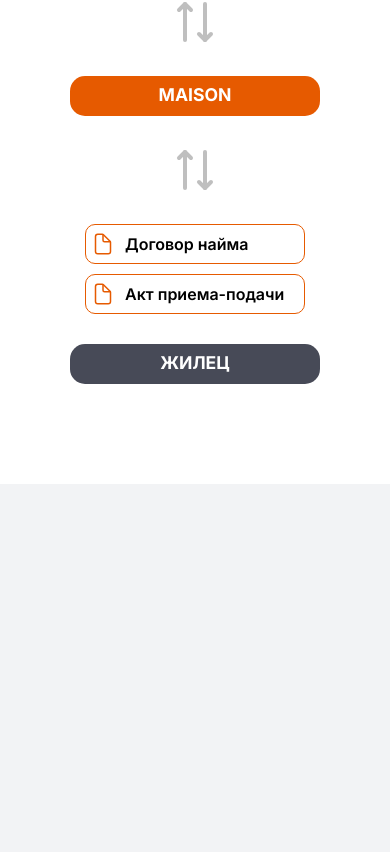
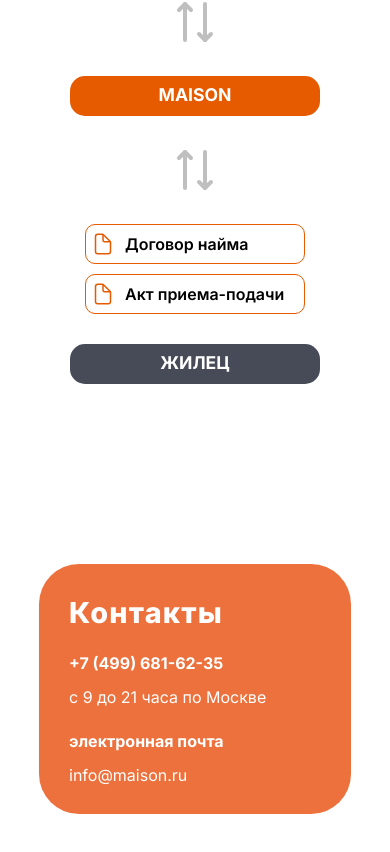
Before and after one commit to Illouminus/immo-agency, a Next.js app: page / in a window 390 px wide. Shown: the part 5340-6192 px from the top of the page. Before the commit the page ends 5824 px from the top, so only its background shows below. Built offline with nearby package versions, Linux system fonts and the light colour scheme.

Commit message:
adding navbar trick and contacts block

```diff
--- a/package.json
+++ b/package.json
@@ -14,12 +14,14 @@
     "react": "^18",
     "react-dom": "^18",
     "react-icons": "^4.11.0",
-    "react-phone-number-input": "^3.3.7"
+    "react-phone-number-input": "^3.3.7",
+    "react-scroll": "^1.9.0"
   },
   "devDependencies": {
     "@types/node": "^20",
     "@types/react": "^18",
     "@types/react-dom": "^18",
+    "@types/react-scroll": "^1.8.9",
     "autoprefixer": "^10",
     "eslint": "^8",
     "eslint-config-next": "13.5.6",
--- a/src/app/page.tsx
+++ b/src/app/page.tsx
@@ -4,6 +4,7 @@ import {Work} from "@/components/Work/Work";
 import {Advertisement} from "@/components/Advertisment/Advertisement";
 import {Insurance} from "@/components/Insurance/Insurance";
 import {Jurist} from "@/components/Jurist/Jurist";
+import {Contacts} from "@/components/Contacts/Contacts";
 
 export default function Home() {
   return (
@@ -14,6 +15,7 @@ export default function Home() {
         <Advertisement />
         <Insurance />
         <Jurist />
+        <Contacts />
     </main>
   )
 }
--- /dev/null
+++ b/src/components/Contacts/Contacts.module.css
@@ -0,0 +1,69 @@
+.container {
+    width: 100%;
+    display: flex;
+    justify-content: center;
+    background: #ffffff;
+    padding: 80px 0;
+}
+
+.contact_container {
+    background: #ED713C;
+    width: 60%;
+    height: 250px;
+    border-radius: 40px;
+    display: flex;
+    padding: 20px;
+}
+
+.cat_container {
+    width: 50%;
+}
+.contacts_container {
+    width: 50%;
+}
+
+.contacts_container h2{
+    font-weight: 800;
+    font-size: 1.8rem;
+    line-height: 1.3em;
+    letter-spacing: 1.2px;
+    text-align: left;
+    font-family: Inter, sans-serifa, sans-serif;
+    color: white;
+    padding: 10px;
+}
+
+.contacts_info_container {
+    color: white;
+    padding: 10px;
+    display: flex;
+    flex-direction: column;
+    gap: 20px;
+}
+
+.tel {
+    font-weight: 700;
+}
+.email {
+    font-weight: 700;
+}
+
+.info_trick {
+    display: flex;
+    flex-direction: column;
+    gap: 10px;
+}
+
+@media (max-width: 768px) {
+
+    .cat_container {
+        display: none;
+    }
+    .contacts_container {
+        width: 100%;
+    }
+
+    .contact_container {
+       width: 80%;
+    }
+}
--- /dev/null
+++ b/src/components/Contacts/Contacts.tsx
@@ -0,0 +1,46 @@
+"use client"
+import React from 'react';
+import cls from './Contacts.module.css'
+import { motion } from 'framer-motion';
+import Image from "next/image";
+import cat from '@/../public/images/img/cat.svg'
+export const Contacts = () => {
+    return (
+        <footer className={cls.container} id={"contacts"}>
+            <div className={cls.contact_container}>
+                <div className={cls.cat_container}>
+                    <motion.div className={cls.rabbit}
+                                initial={{ opacity: 0, y: 500 }}
+                                animate={{ opacity: 1, y: 0 }}
+                                transition={{ delay: 0.5, duration: 0.5 }}
+                    >
+                        <Image
+                            src={cat}
+                            alt={"cat"}
+                            width={200}
+                        />
+                    </motion.div>
+                </div>
+                <motion.div
+                    initial={{ opacity: 0, x: 500 }}
+                    animate={{ opacity: 1, x: 0 }}
+                    transition={{ delay: 0.5, duration: 0.5 }}
+                    className={cls.contacts_container}
+                >
+                    <h2>Контакты</h2>
+                    <div className={cls.contacts_info_container}>
+                        <div className={cls.info_trick}>
+                            <p className={cls.tel}>+7 (499) 681-62-35</p>
+                            <p>с 9 до 21 часа по Москве</p>
+                        </div>
+                        <div className={cls.info_trick}>
+                            <p className={cls.email}>электронная почта</p>
+                            <p>info@maison.ru</p>
+                        </div>
+                    </div>
+
+                </motion.div>
+            </div>
+        </footer>
+    );
+};
--- a/src/components/Insurance/Insurance.tsx
+++ b/src/components/Insurance/Insurance.tsx
@@ -9,7 +9,7 @@ import maks from '../../../public/images/Insurance/maks.png'
 import sber from '../../../public/images/Insurance/sber.png'
 export const Insurance = () => {
     return (
-        <div className={cls.container}>
+        <div className={cls.container} id={"insurance"}>
             <div className={cls.insurance_container}>
                 <h2>Страхование объекта </h2>
                 <p>
--- a/src/components/Jurist/Jurist.tsx
+++ b/src/components/Jurist/Jurist.tsx
@@ -2,14 +2,14 @@ import React from 'react';
 import cls from './Jurist.module.css'
 import {BsArrowLeft, BsArrowRight} from "react-icons/bs";
 import {IoDocumentOutline} from "react-icons/io5";
-import {FaArrowsUpDown} from "react-icons/fa6";
 import {TbArrowsUpDown} from "react-icons/tb";
+
 export const Jurist = () => {
 
     const styleDoc = { color: "#E65A00", fontSize: "1.5em" }
     const styleArrow = {color: "#BFBFBF", fontSize: "3em"}
     return (
-        <div className={cls.container}>
+        <div className={cls.container} id={"accord"}>
             <h2>Обеспечиваем юридическую безопасность</h2>
             <p>Обеспечиваем юридическую поддержку  и бухгалтерское сопровождение на всех этапах.</p>
             <p>Если вы не в Москве – подпишем договор дистанционно.</p>
--- a/src/components/Navbar/Navbar.module.css
+++ b/src/components/Navbar/Navbar.module.css
@@ -56,6 +56,10 @@
     cursor: pointer;
 }
 
+.activeLink {
+    border-bottom: 1px solid #E65A00;
+}
+
 @media (max-width: 768px) {
     .container {
         min-height: 48px;
@@ -107,4 +111,9 @@
     .links_container a {
         color: black;
     }
+
+    .activeLink {
+        border: none;
+    }
+
 }
--- a/src/components/Navbar/Navbar.tsx
+++ b/src/components/Navbar/Navbar.tsx
@@ -7,10 +7,13 @@ import mobileLogo from '../../../public/images/img/logo2.svg'
 import {GiHamburgerMenu} from "react-icons/gi";
 import {AiOutlineClose} from "react-icons/ai";
 import { motion } from 'framer-motion';
+import { Link } from 'react-scroll';
+
 
 export const Navbar = () => {
     const [menuOpen, setMenuOpen] = useState(false);
     const [isTop, setIsTop] = useState(true);
+    const [activeLink, setActiveLink] = useState('');
 
     const toggleMenu = () => {
         setMenuOpen(!menuOpen);
@@ -19,6 +22,9 @@ export const Navbar = () => {
         const onScroll = () => {
             const scrollPos = window.scrollY || document.documentElement.scrollTop;
             setIsTop(scrollPos < window.innerHeight);  // замените <= на <
+            if (scrollPos <= 0) {
+                setActiveLink('');
+            }
         };
 
         window.addEventListener('scroll', onScroll);
@@ -51,10 +57,59 @@ export const Navbar = () => {
             </div>
             <motion.div
                 className={`${cls.links_container} ${menuOpen ? cls.active : ''}`}>
-                <a>Как мы работаем</a>
-                <a>Стоимость</a>
-                <a>Договор</a>
-                <a>Контакты</a>
+                <Link
+                    activeClass="active"
+                    to="work"
+                    spy={true}
+                    smooth={true}
+                    offset={-70}
+                    duration={600}
+                    className={activeLink === 'work' ? cls.activeLink : ''}
+                    onClick={() => { setActiveLink('work'); setMenuOpen(false); }}
+                    onSetActive={() => setActiveLink('work')}
+                >
+                    Как мы работаем
+                </Link>
+                <Link
+                    activeClass="active"
+                    to="insurance"
+                    spy={true}
+                    smooth={true}
+                    offset={-70}
+                    duration={600}
+                    className={activeLink === 'insurance' ? cls.activeLink : ''}
+                    onClick={() => { setActiveLink('insurance'); setMenuOpen(false); }}
+                    onSetActive={() => setActiveLink('insurance')}
+                >
+                    Страховка
+                </Link>
+                <Link
+                    activeClass="active"
+                    to="accord"
+                    spy={true}
+                    smooth={true}
+                    offset={-70}
+                    duration={600}
+                    className={activeLink === 'accord' ? cls.activeLink : ''}
+                    onClick={() => { setActiveLink('accord'); setMenuOpen(false); }}
+                    onSetActive={() => setActiveLink('accord')}
+                >
+                    Договор
+                </Link>
+                <Link
+                    activeClass="active"
+                    to="contacts"
+                    spy={true}
+                    smooth={true}
+                    offset={-70}
+                    duration={600}
+                    className={activeLink === 'contacts' ? cls.activeLink : ''}
+                    onClick={() => { setActiveLink('contacts'); setMenuOpen(false); }}
+                    onSetActive={() => setActiveLink('contacts')}
+                >
+                    Контакты
+                </Link>
+
             </motion.div>
         </nav>
     );
--- a/src/components/Problems/Problems.tsx
+++ b/src/components/Problems/Problems.tsx
@@ -4,7 +4,7 @@ import {ProblemCard} from "@/components/Problems/ProblemCard/ProblemCard";
 import {problems} from './shared/const'
 export const Problems = () => {
     return (
-        <div className={cls.container}>
+        <div className={cls.container} id={"problems"}>
             <h2> Мы решим за вас проблемы если </h2>
             <div className={cls.card_container}>
                 {problems.map((card, index) => (
--- a/src/components/Work/Work.tsx
+++ b/src/components/Work/Work.tsx
@@ -4,7 +4,7 @@ import { workSteps} from './shared/const'
 import {WorkCard} from "@/components/Work/WorkCard/WorkCard";
 export const Work = () => {
     return (
-        <div className={cls.container}>
+        <div className={cls.container} id={"work"}>
             <h2>Как мы работаем</h2>
             <div className={cls.cards_container}>
                 {workSteps.map((step, index) => (
```
Also changed, not shown: public/images/img/cat.svg (added), 1 other file (tests, documents, lock files or other folders).
